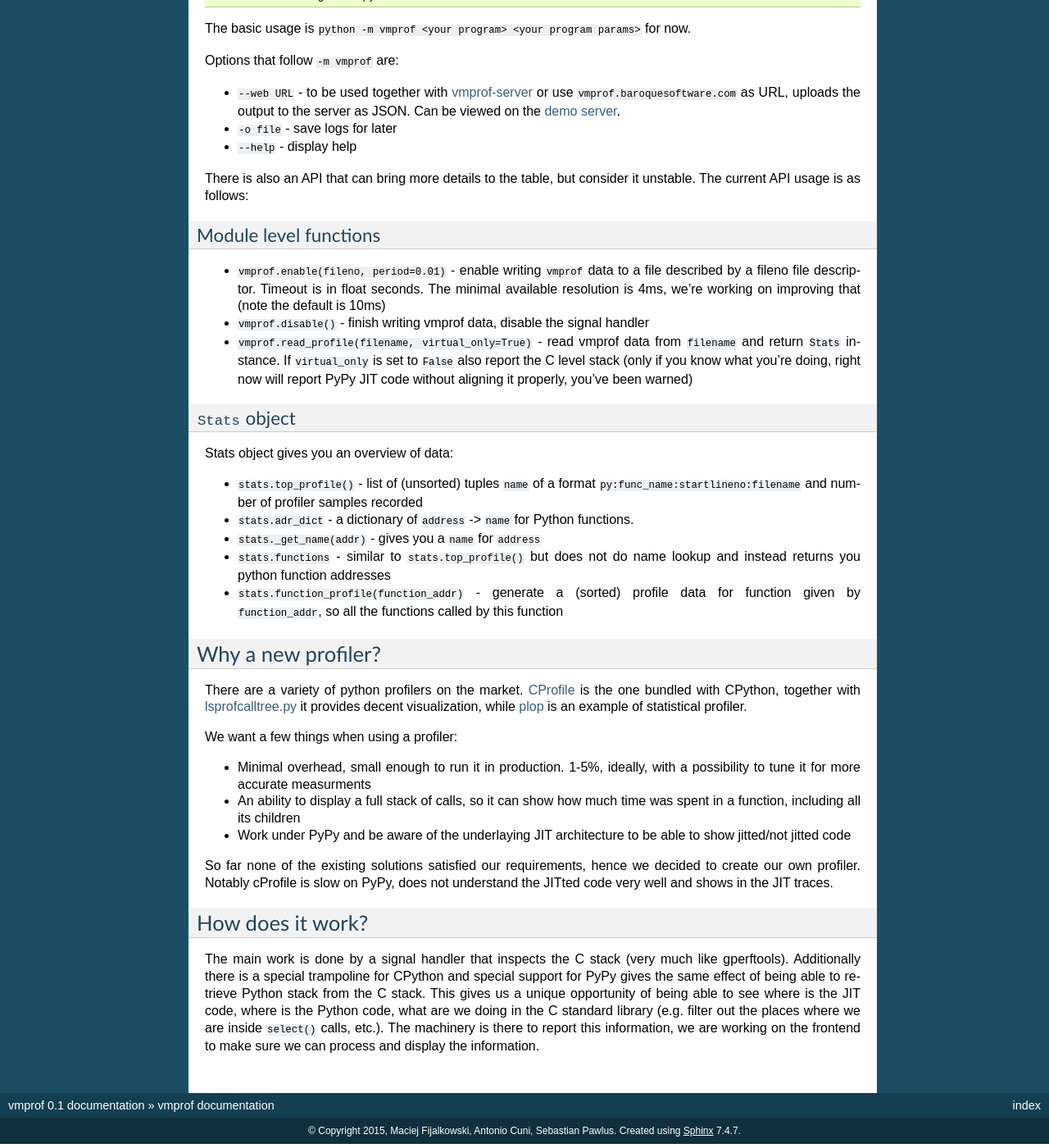
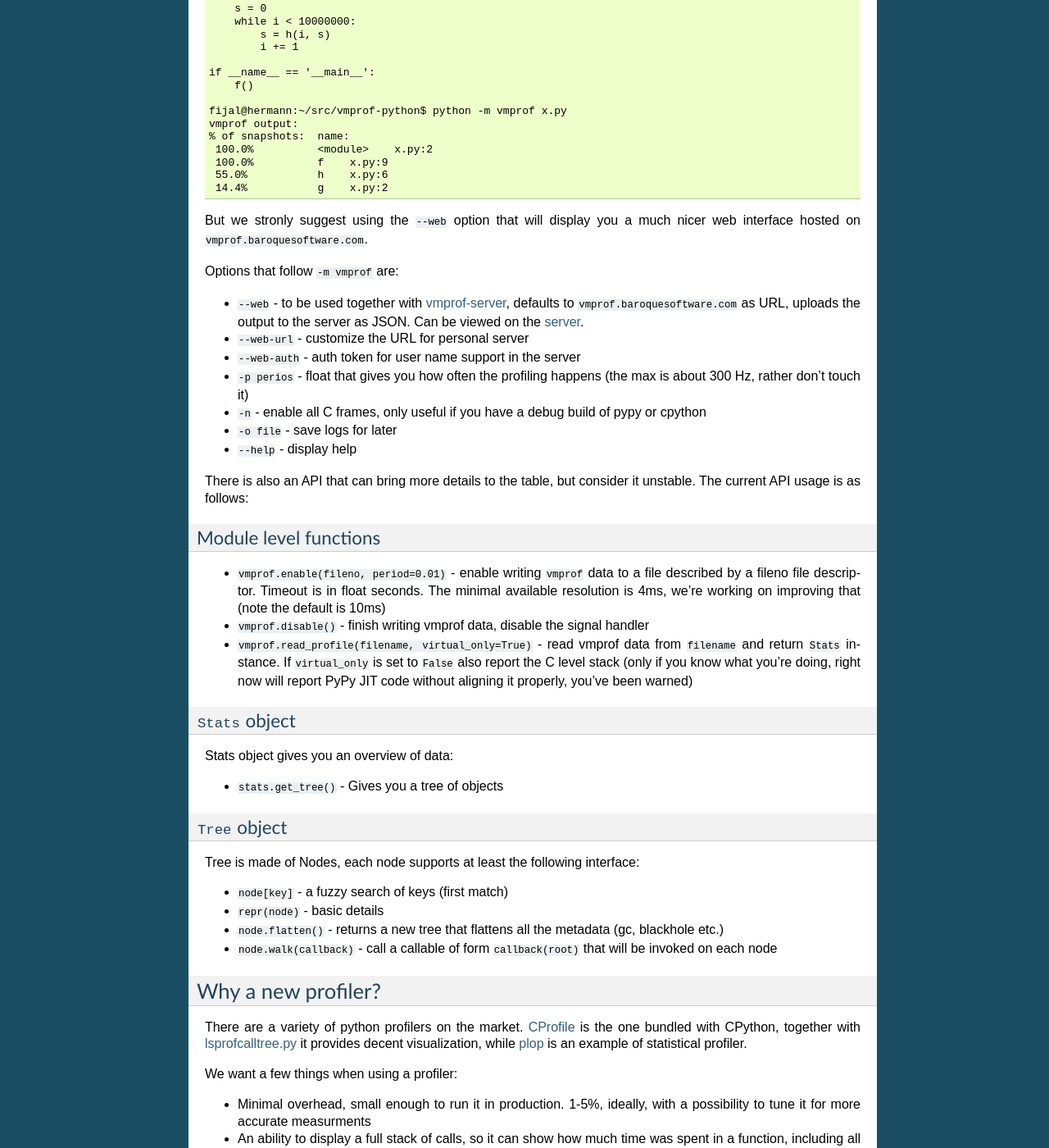
Before and after one commit to vmprof/vmprof-python, a Sphinx documentation site: the page built from docs/index.rst, in a window 1280 px wide and 1400 px high, scrolled down 1303 px. Shown: the whole window at 82% size. Built offline with Sphinx 7.4.7, drawn with Linux system fonts in a browser that asks for light colours; some of the changed text lies outside the part shown.

Commit message:
work on the docs

```diff
--- a/docs/index.rst
+++ b/docs/index.rst
@@ -6,35 +6,47 @@
 Introduction
 ============
 
-`vmprof`_ is a lightweight profiler for `CPython`_ 2.7, `PyPy`_ and other
+`vmprof`_ is a lightweight profiler for `CPython`_ 2.7, 3, `PyPy`_ and other
 virtual machines in the future. It helps you understand the performance
 bottlenecks in your code.
 
-vmprof is a statistical profiler - it gathers information about your
+vmprof is a `statistical profiler`_ - it gathers information about your
 code by repeatedly getting the traceback in small intervals. This is similar
 to tools like `vtune`_ or `gperftools`_, except it works for high-level virtual
 machines rather than on the C level.
 
-The primary mode of running vmprof is through module invocation::
+There are three primary modes. The most obvious one is to use our server
+infrastructure for visualizations, then you do::
 
-    python -m vmprof ...
 
-vmprof can be invoked and controlled with the
-API for more advanced use cases.
+    python -m vmprof --web <program.py> <program parameters>
+
+The more barebone one is::
+
+    python -m vmprof <program.py> <program parameters>
+
+which will display you only the statistical basics, or::
+
+    python -m vmprof -o output.log <program.py> <program parameters>
+    vmprofshow output.log
+
+Which will display you a tree.
+
+vmprof can be invoked and controlled with the API for more advanced use cases.
 
 .. _`vmprof`: https://github.com/vmprof/vmprof-python
 .. _`gperftools`:  https://code.google.com/p/gperftools/
 .. _`vtune`: https://software.intel.com/en-us/intel-vtune-amplifier-xe
+.. _`statistical profiler`: https://en.wikipedia.org/wiki/Profiling_(computer_programming)#Statistical_profilers
 
 Requirements
 ------------
 
-vmprof (as of 0.1) works on 64bit x86 linux only. It is supported on
-`CPython`_ 2.7 and a recent `PyPy`_. We
-hope to get PyPy 2.6 out of the door so vmprof can be used with an official
-PyPy release relatively soon.
+vmprof (as of 0.1) works on 64bit x86 linux only with beta support
+of Mac OS X and Free BSD. It is supported on
+`CPython`_ 2.7, 3 and a recent `PyPy`_, at least 2.6.
 
-OS X, Windows and 32bit support is planned.
+Windows and 32bit support is planned.
 
 Installation
 ------------
@@ -84,21 +96,31 @@
 .. _`CPython`: http://python.org
 .. _`PyPy`: http://pypy.org
 
-The basic usage is ``python -m vmprof <your program> <your program params>``
-for now.
+But we stronly suggest using the ``--web`` option that will display you
+a much nicer web interface hosted on ``vmprof.baroquesoftware.com``.
 
 Options that follow ``-m vmprof`` are:
 
-* ``--web URL`` - to be used together with `vmprof-server`_ or use
+* ``--web`` - to be used together with `vmprof-server`_, defaults to
   ``vmprof.baroquesoftware.com`` as URL, uploads the output to the server as
-  JSON. Can be viewed on the `demo server`_.
+  JSON. Can be viewed on the `server`_.
+
+* ``--web-url`` - customize the URL for personal server
+
+* ``--web-auth`` - auth token for user name support in the server
+
+* ``-p perios`` - float that gives you how often the profiling happens
+  (the max is about 300 Hz, rather don't touch it)
+
+* ``-n`` - enable all C frames, only useful if you have a debug build of
+  pypy or cpython
 
 * ``-o file`` - save logs for later
 
 * ``--help`` - display help
 
 .. _`vmprof-server`: https://github.com/vmprof/vmprof-server
-.. _`demo server`: http://vmprof.baroquesoftware.com
+.. _`server`: http://vmprof.baroquesoftware.com
 
 There is also an API that can bring more details to the table,
 but consider it unstable. The current API usage is as follows::
@@ -124,20 +146,22 @@
 
 Stats object gives you an overview of data:
 
-* ``stats.top_profile()`` - list of (unsorted) tuples ``name`` of a format
-  ``py:func_name:startlineno:filename`` and number of profiler samples recorded
+* ``stats.get_tree()`` - Gives you a tree of objects
 
-* ``stats.adr_dict`` - a dictionary of ``address`` -> ``name`` for Python
-  functions.
+``Tree`` object
+---------------
 
-* ``stats._get_name(addr)`` - gives you a ``name`` for ``address``
+Tree is made of Nodes, each node supports at least the following interface:
 
-* ``stats.functions`` - similar to ``stats.top_profile()`` but does not
-  do name lookup and instead returns you python function addresses
+* ``node[key]`` - a fuzzy search of keys (first match)
 
-* ``stats.function_profile(function_addr)`` - generate a (sorted) profile
-  data for function given by ``function_addr``, so all the functions called
-  by this function
+* ``repr(node)`` - basic details
+
+* ``node.flatten()`` - returns a new tree that flattens all the metadata
+  (gc, blackhole etc.)
+
+* ``node.walk(callback)`` - call a callable of form ``callback(root)`` that will
+  be invoked on each node
 
 Why a new profiler?
 ===================
```
